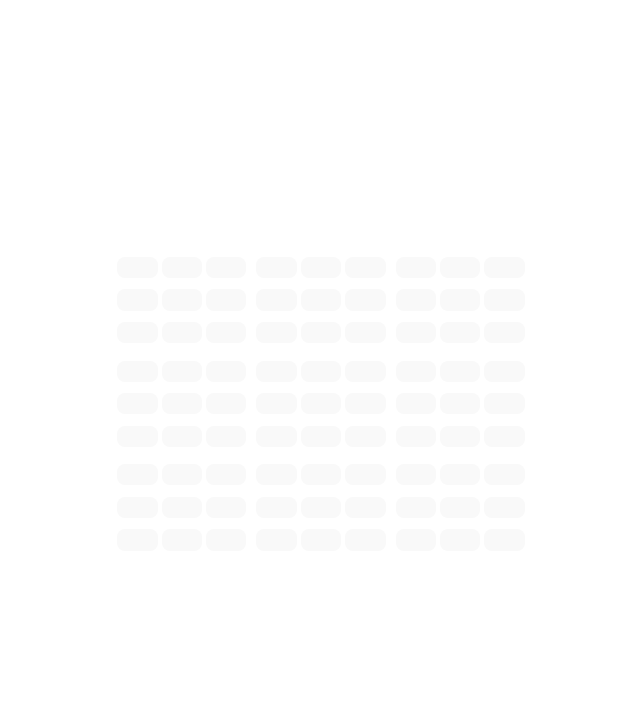
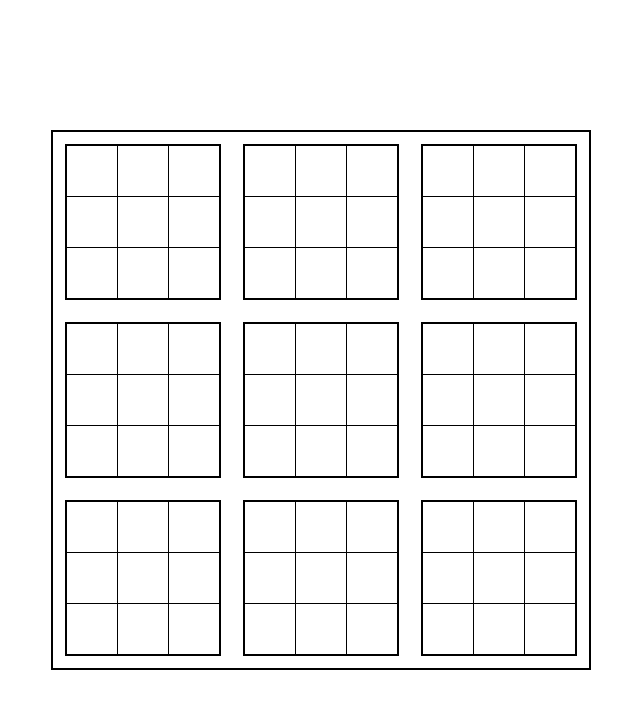
Before and after one commit to jeongj99/ultimate-tic-tac-toe, a React (Vite) app: page / in a window 1280 px wide. Shown: the top 708 px of the page, without its empty margins (319-959 px from the left). Built offline with nearby package versions, Linux system fonts and the light colour scheme.

Commit message:
Update css of tic tac toe

```diff
--- a/src/components/Board.jsx
+++ b/src/components/Board.jsx
@@ -1,40 +1,41 @@
 import Subboard from "./Subboard";
+import "./board.css";
 
 const Board = () => {
   return (
-    <div>
+    <div className="ultimate-board-container">
       <table className="ultimate-board">
         <tbody>
           <tr >
-            <td className="ultimate-cell">
+            <td className="ultimate-subboard">
               <Subboard id={0} />
             </td>
-            <td className="ultimate-cell">
+            <td className="ultimate-subboard">
               <Subboard id={1} />
             </td>
-            <td className="ultimate-cell">
+            <td className="ultimate-subboard">
               <Subboard id={2} />
             </td>
           </tr>
           <tr>
-            <td className="ultimate-cell">
+            <td className="ultimate-subboard">
               <Subboard id={3} />
             </td>
-            <td className="ultimate-cell">
+            <td className="ultimate-subboard">
               <Subboard id={4} />
             </td>
-            <td className="ultimate-cell">
+            <td className="ultimate-subboard">
               <Subboard id={5} />
             </td>
           </tr>
           <tr>
-            <td className="ultimate-cell">
+            <td className="ultimate-subboard">
               <Subboard id={6} />
             </td>
-            <td className="ultimate-cell">
+            <td className="ultimate-subboard">
               <Subboard id={7} />
             </td>
-            <td className="ultimate-cell">
+            <td className="ultimate-subboard">
               <Subboard id={8} />
             </td>
           </tr>
--- a/src/components/Cell.jsx
+++ b/src/components/Cell.jsx
@@ -1,5 +1,6 @@
 import useUltimate from "../store/useUltimate";
 import useGetWinner from "../hooks/useGetWinner";
+import "./cell.css";
 
 const Cell = ({ id, subboardId }) => {
   const { turn, setTurn, ultimateState, setUltimateState, activeSubboard } = useUltimate();
@@ -29,10 +30,13 @@ const Cell = ({ id, subboardId }) => {
     }
   };
 
+  const cellValue = ultimateState[subboardId][id];
+
   return (
-    <button className="individual-cell" onClick={handleOnClick}>
-      {ultimateState[subboardId][id]}
-    </button>
+    cellValue ? <div className="individual-cell">{cellValue}</div> :
+      <button className="button-cell" onClick={handleOnClick}>
+        {ultimateState[subboardId][id]}
+      </button>
   );
 };
 
--- a/src/components/Subboard.jsx
+++ b/src/components/Subboard.jsx
@@ -1,5 +1,6 @@
 import Cell from "./Cell";
 import useUltimate from "../store/useUltimate";
+import "./subboard.css";
 
 const Subboard = ({ id }) => {
   const { ultimateState } = useUltimate();
@@ -7,40 +8,40 @@ const Subboard = ({ id }) => {
   const subboardWinnerExists = Array.isArray(ultimateState[id]);
 
   return (
-    < div >
+    <div className="subboard-container">
       {!subboardWinnerExists ? <h2>{ultimateState[id]}</h2> :
         <table className="subboard">
           <tbody>
             <tr>
-              <td className="individual">
+              <td className="subboard-cell">
                 <Cell id={0} subboardId={id} />
               </td>
-              <td className="individual">
+              <td className="subboard-cell">
                 <Cell id={1} subboardId={id} />
               </td>
-              <td className="individual">
+              <td className="subboard-cell">
                 <Cell id={2} subboardId={id} />
               </td>
             </tr>
             <tr>
-              <td className="individual">
+              <td className="subboard-cell">
                 <Cell id={3} subboardId={id} />
               </td>
-              <td className="individual">
+              <td className="subboard-cell">
                 <Cell id={4} subboardId={id} />
               </td>
-              <td className="individual">
+              <td className="subboard-cell">
                 <Cell id={5} subboardId={id} />
               </td>
             </tr>
             <tr>
-              <td className="individual">
+              <td className="subboard-cell">
                 <Cell id={6} subboardId={id} />
               </td>
-              <td className="individual">
+              <td className="subboard-cell">
                 <Cell id={7} subboardId={id} />
               </td>
-              <td className="individual">
+              <td className="subboard-cell">
                 <Cell id={8} subboardId={id} />
               </td>
             </tr>
--- /dev/null
+++ b/src/components/board.css
@@ -0,0 +1,17 @@
+.ultimate-board-container {
+  display: flex;
+  justify-content: center;
+  align-items: center;
+  width: 100%;
+  height: 100%;
+}
+
+.ultimate-board {
+  width: 100%;
+  height: 100%;
+  border: 2px solid black;
+}
+
+.ultimate-subboard {
+  padding: 10px;
+}
--- /dev/null
+++ b/src/components/cell.css
@@ -0,0 +1,10 @@
+.button-cell {
+  height: 100%;
+  width: 100%;
+  background-color: white;
+}
+
+.individual-cell {
+  font-size: larger;
+  font-weight: 600;
+}
--- /dev/null
+++ b/src/components/subboard.css
@@ -0,0 +1,28 @@
+.subboard-container {
+  display: flex;
+  justify-content: center;
+  align-items: center;
+  height: 100%;
+  width: 100%;
+}
+
+.subboard-container h2 {
+  border: 2px solid black;
+  width: 100%;
+  height: 100%;
+  display: flex;
+  align-items: center;
+  justify-content: center;
+}
+
+.subboard {
+  border-collapse: collapse;
+  border: 2px solid black;
+}
+
+.subboard-cell {
+  width: 50px;
+  height: 50px;
+  border: 1px solid black;
+  padding: 0px;
+}
```
